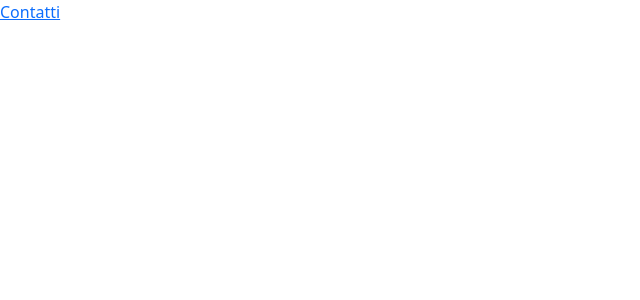
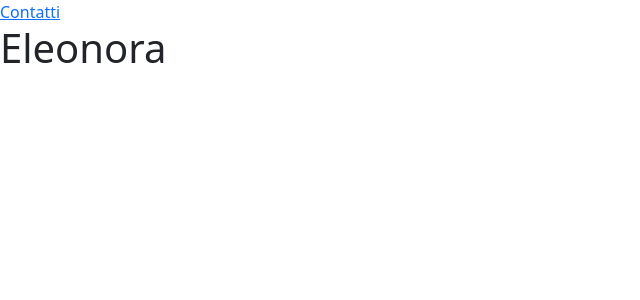
Before and after one commit to andreadldev/deliveboo-front, a Vue app: page / in a window 1280 px wide. Shown: the top 300 px of the page, without its empty margins (0-640 px from the left). Built offline with nearby package versions, Linux system fonts and the light colour scheme.

Commit message:
Prova branch

```diff
--- a/src/components/AppHeader.vue
+++ b/src/components/AppHeader.vue
@@ -2,6 +2,7 @@
   <div>
     <router-link :to="{ name: 'contact-us' }">Contatti</router-link>
   </div>
+  <h1>Eleonora</h1>
 </template>
 
 <script>
@@ -10,6 +11,4 @@ export default {
 };
 </script>
 
-<style lang="scss" scoped>
-
-</style>
+<style lang="scss" scoped></style>
```
